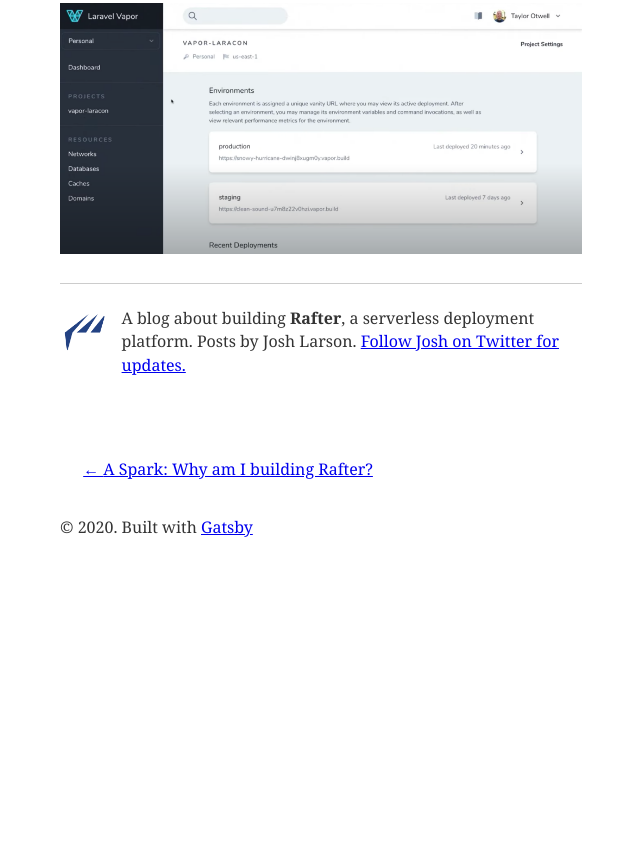
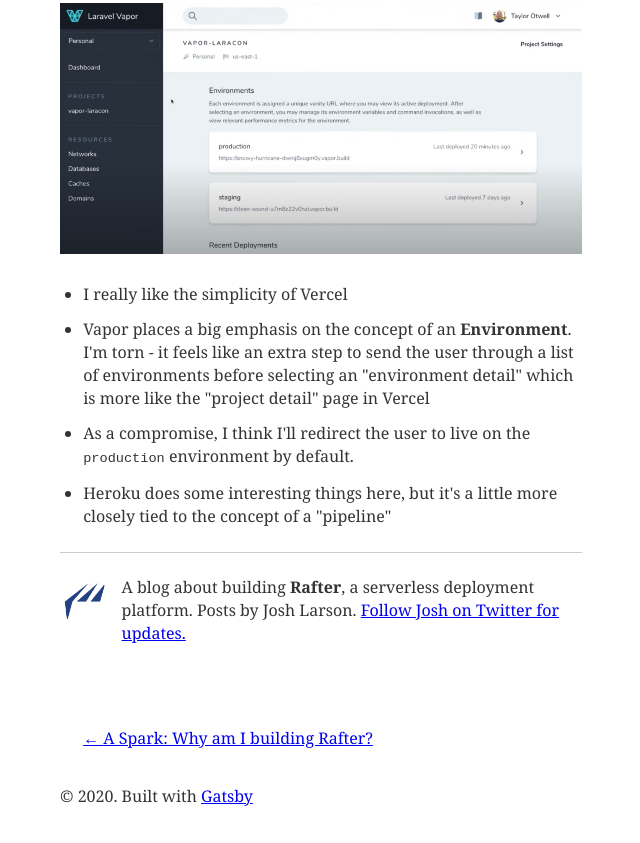
Before and after one commit to rafter-platform/rafter-blog, a Gatsby site: page /building-interfaces-with-tailwind-ui/ in a window 1280 px wide. Shown: the part 1363-2206 px from the top of the page, without its empty margins (319-959 px from the left). Before the commit the page ends 1937 px from the top, so only its background shows below. Built offline with nearby package versions, Linux system fonts and the light colour scheme; Gatsby itself is replaced by a stand-in of ours; some packages are replaced by stand-ins of ours; what typography-theme-st-annes would draw is missing.

Commit message:
More notes

```diff
--- a/content/blog/building-interfaces-with-tailwind-ui/index.mdx
+++ b/content/blog/building-interfaces-with-tailwind-ui/index.mdx
@@ -25,3 +25,8 @@ My biggest inspirations so far have been [Vercel](https://vercel.com) (fka Zeit)
 And [Laravel Vapor](https://vapor.laravel.com):
 
 ![Vapor 1](./vapor-1.png)
+
+- I really like the simplicity of Vercel
+- Vapor places a big emphasis on the concept of an **Environment**. I'm torn - it feels like an extra step to send the user through a list of environments before selecting an "environment detail" which is more like the "project detail" page in Vercel
+- As a compromise, I think I'll redirect the user to live on the `production` environment by default.
+- Heroku does some interesting things here, but it's a little more closely tied to the concept of a "pipeline"
```
